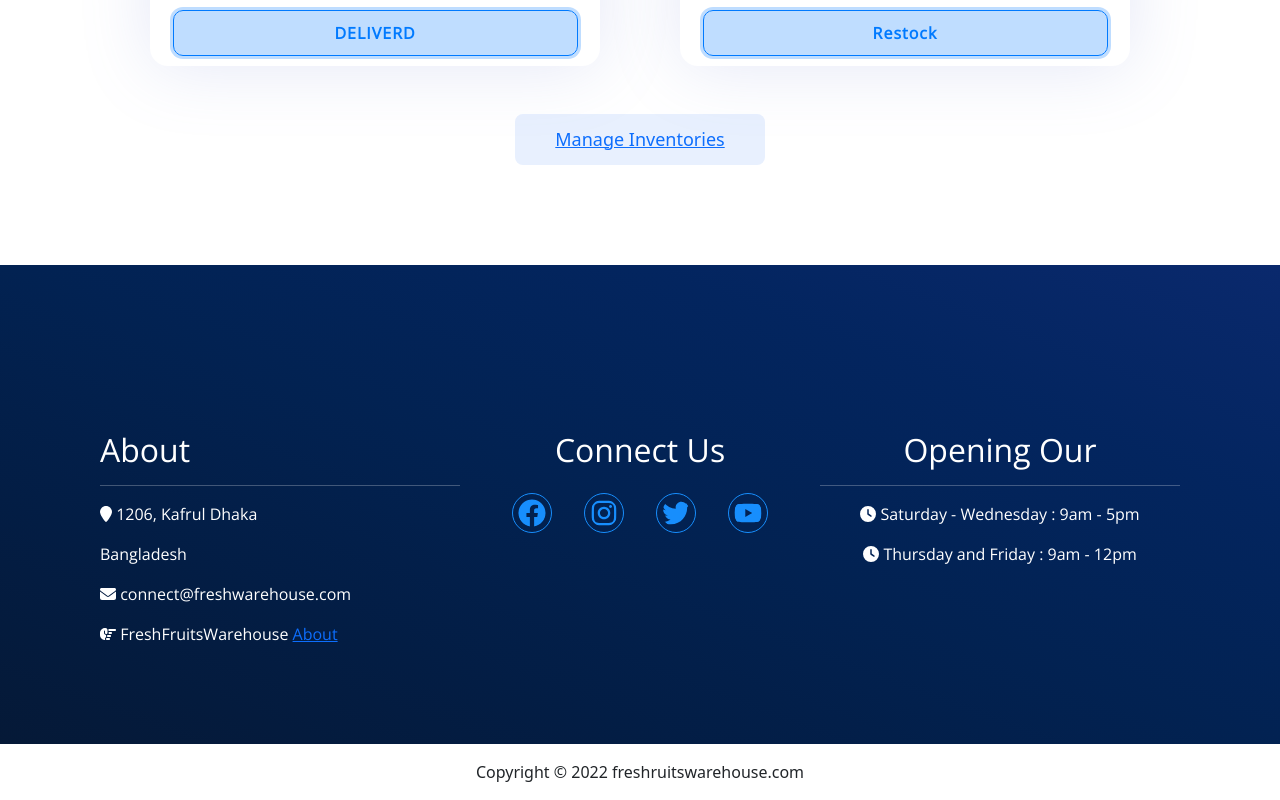
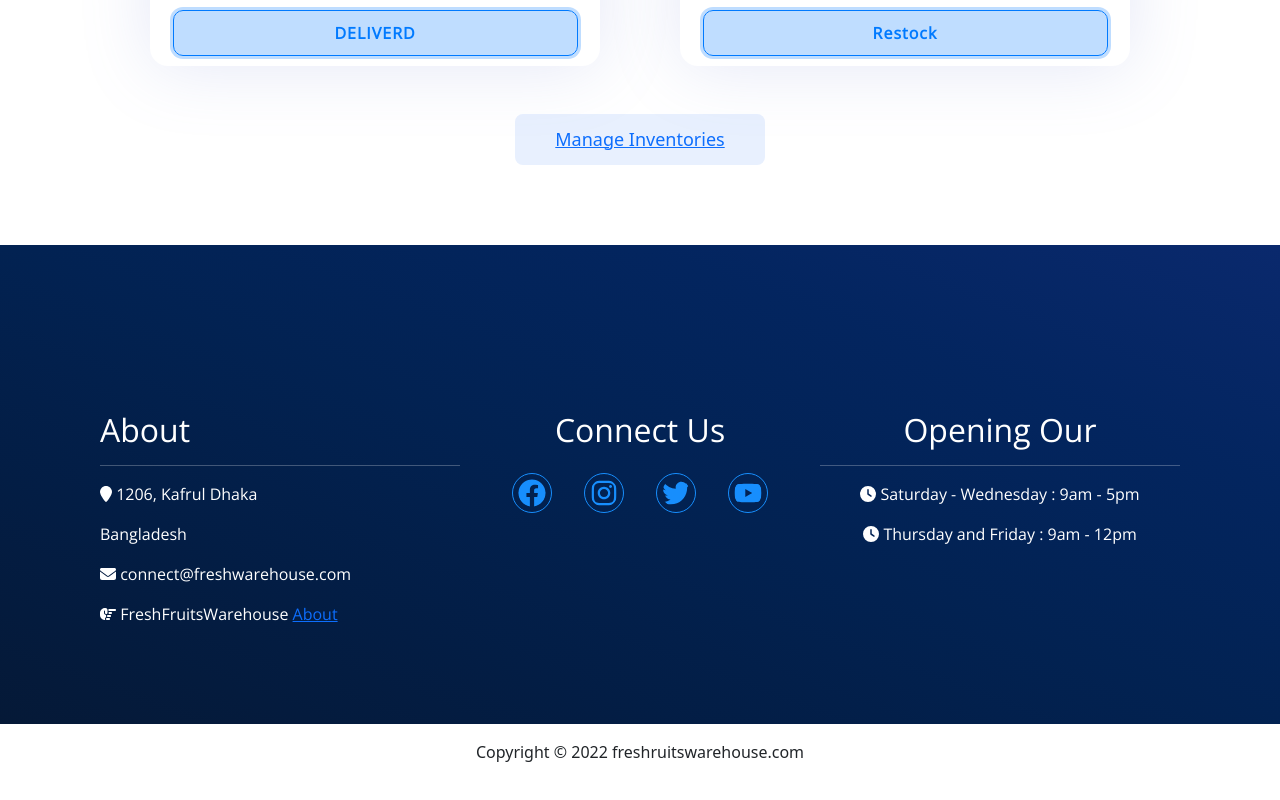
Before and after one commit to MagicManik/fresh-fruits-warehouse, a React (Create React App) app: page /update/1 in a window 1280 px wide. Shown: the part 779-1579 px from the top of the page. Built offline with nearby package versions, Linux system fonts and the light colour scheme; no server answers; sample sign-in values are in the browser's storage.

Commit message:
readme dot md file file updated

```diff
--- a/src/Pages/Home/ContactForm/ContactForm.js
+++ b/src/Pages/Home/ContactForm/ContactForm.js
@@ -21,7 +21,7 @@ const ContactForm = () => {
 
                     <input className='add-input-field' type="email" name="supplier" id="" placeholder='Your email address' required />
 
-                    <textarea className='add-input-field' name="email" id="" cols="30" rows="3" placeholder='Your email' required></textarea>
+                    <textarea className='add-input-field' name="email" id="" cols="30" rows="3" placeholder='Your message' required></textarea>
 
                     <input className='add-item-button' type="submit" value="Send" />
 
--- a/src/Pages/Shared/Footer/Footer.css
+++ b/src/Pages/Shared/Footer/Footer.css
@@ -5,7 +5,7 @@
     font-family: 'Open Sans', sans-serif;
     background-image: linear-gradient(to right top, #051937, #031d44, #022252, #03255f, #0a296d);
     color: #fff;
-    margin-top: 100px;
+    margin-top: 80px;
 }
 
 .social-icon-container {
@@ -42,5 +42,6 @@
         grid-template-columns: 1fr;
         padding: 10px;
         text-align: center;
+        margin-top: 30px;
     }
 }
--- a/src/Pages/UserAccount/Login/Login.js
+++ b/src/Pages/UserAccount/Login/Login.js
@@ -51,7 +51,6 @@ const Login = () => {
     const navigate = useNavigate();
     const location = useLocation();
     const from = location.state?.from?.pathname || "/";
-
 
     // after get verified user redirect to the previous page
     if (token) {
```
Also changed, not shown: 1 other file (tests, documents, lock files or other folders).
